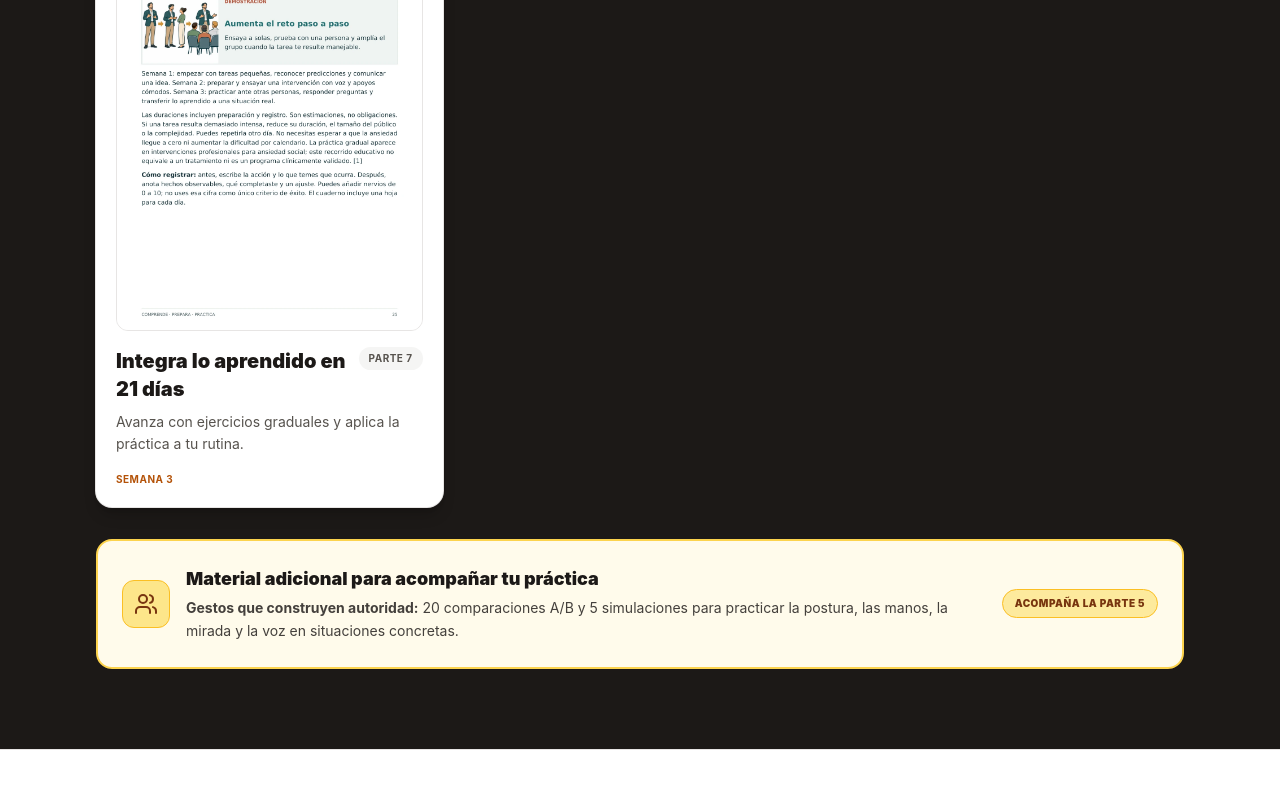
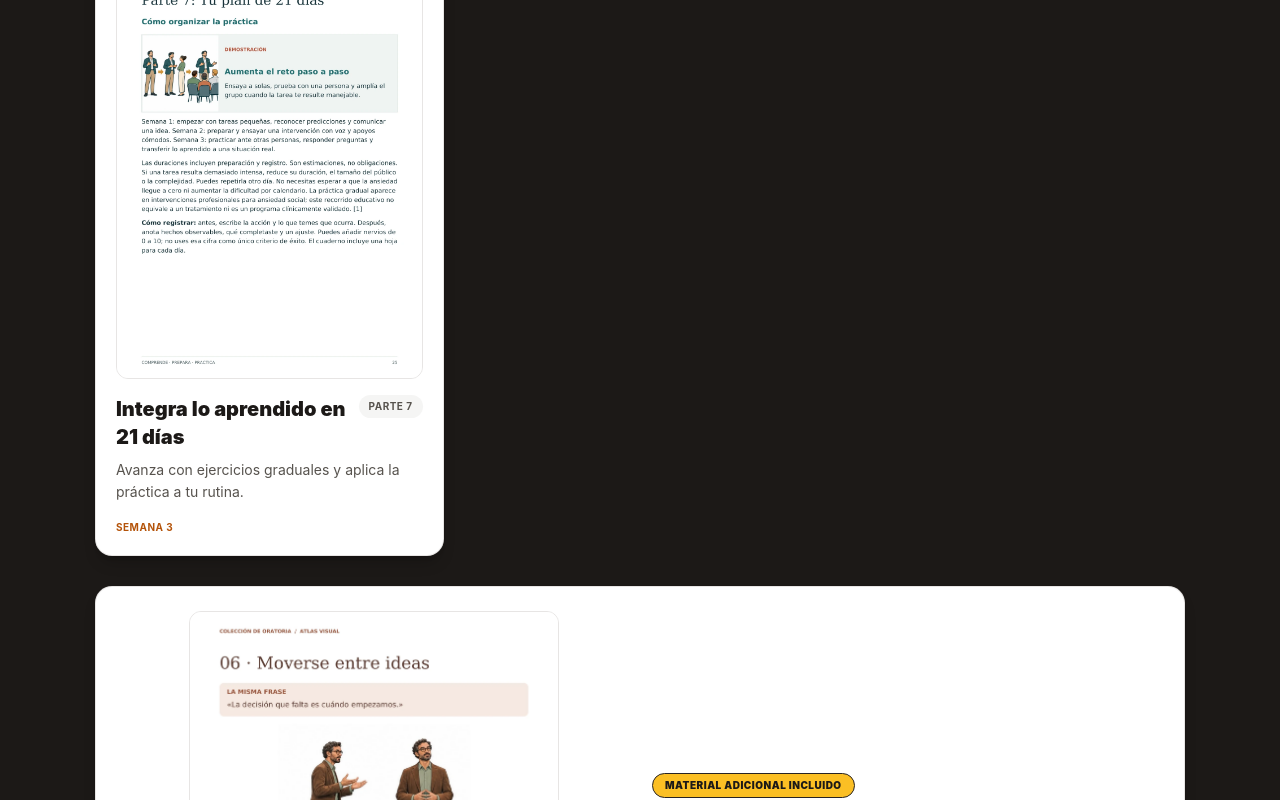
Before and after one commit to jaqueewald-ship-it/habla-en-p-blico-con-m-s-confianza-wvkq4nsyi, a React (Vite) app: page / in a window 1280 px wide. Shown: the part 5175-5975 px from the top of the page. Built offline with nearby package versions, Linux system fonts and the light colour scheme; what pocketbase would draw is missing.

Commit message:
Seção das 7 partes: novo título + bloco visual do material adicional (atlas) no Pack Completo Digital

```diff
--- a/src/components/sales/OfferTable.tsx
+++ b/src/components/sales/OfferTable.tsx
@@ -40,7 +40,8 @@ export const OfferTable: React.FC<OfferTableProps> = ({ onOpenCheckout }) => {
                 Habla en público con más confianza
               </h3>
               <p className="text-xs text-stone-400 mt-1">
-                Guía PDF + Audiobook + materiales de apoyo
+                Guía PDF + audiobook + material adicional "Gestos que construyen autoridad" + 6
+                bonos digitales
               </p>
             </div>
             <div className="sm:text-right shrink-0">
@@ -120,6 +121,29 @@ export const OfferTable: React.FC<OfferTableProps> = ({ onOpenCheckout }) => {
             </div>
           </div>
 
+          {/* Linha própria do material adicional (NÃO é bônus): antes da lista de bônus */}
+          <div className="p-4 sm:p-5 flex items-center justify-between gap-4 border-t-2 border-stone-800 hover:bg-stone-50 transition-colors">
+            <div className="flex items-start gap-3">
+              <span className="w-5 h-5 rounded-full bg-emerald-100 text-emerald-800 flex items-center justify-center shrink-0 mt-0.5">
+                <Check className="w-3.5 h-3.5 stroke-[2.5]" />
+              </span>
+              <div>
+                <span className="font-bold text-stone-900 block text-[11px] sm:text-xs uppercase tracking-wider">
+                  Material adicional del producto principal
+                </span>
+                <span className="text-xs text-stone-500">
+                  Gestos que construyen autoridad — atlas visual con 20 comparaciones A/B y 5
+                  simulaciones para practicar gestos, postura, mirada y voz.
+                </span>
+              </div>
+            </div>
+            <div className="text-right shrink-0 ml-4">
+              <span className="inline-flex items-center gap-1 px-2 py-0.5 rounded bg-emerald-50 text-emerald-800 text-xs font-bold border border-emerald-200">
+                Incluido
+              </span>
+            </div>
+          </div>
+
           {/* Bônus 1-6: cards com capa real (asset local; sem valores) */}
           <div className="p-6 sm:p-10 border-t-2 border-stone-800">
             <BonusCards />
--- a/src/components/sales/TableOfContents.tsx
+++ b/src/components/sales/TableOfContents.tsx
@@ -1,6 +1,5 @@
 import React from 'react'
 import { Badge } from '@/components/ui/badge'
-import { Users } from 'lucide-react'
 import parte01 from '@/assets/parte01entenderelmiedo-e22d9.webp'
 import parte02 from '@/assets/parte02posturayrespiracion-94e88.webp'
 import parte03 from '@/assets/parte03estructuradeldiscurso-6ae23.webp'
@@ -8,13 +7,15 @@ import parte04 from '@/assets/parte04lavoz-0d74d.webp'
 import parte05 from '@/assets/parte05miradaygestos-c25d2.webp'
 import parte06 from '@/assets/parte06preguntasdelpublico-24494.webp'
 import parte07 from '@/assets/parte07plande21dias-77660.webp'
+import atlasMuestra from '@/assets/gestosqueconstruyenautoridadmuestrawebmovimiento-1-e1d72.webp'
 
 /**
- * Seção "LAS 7 PARTES DEL RECORRIDO" — reformulada a pedido do autor:
- * sete cards com a IMAGEM ORIGINAL de cada parte (apresentação com
- * etiqueta PARTE 0X, anexada pelo autor), agrupamento visual por semana
- * (Semana 1: 1–2 · Semana 2: 3–5 · Semana 3: 6–7) e destaque do material
- * adicional na parte 5.
+ * Seção das 7 partes — sete cards com a IMAGEM ORIGINAL de cada parte
+ * (apresentação com etiqueta PARTE 0X, anexada pelo autor), agrupamento
+ * visual por semana (Semana 1: 1–2 · Semana 2: 3–5 · Semana 3: 6–7) e,
+ * logo após os cards, um bloco visual separado para o MATERIAL ADICIONAL
+ * incluído ("Gestos que construyen autoridad"). O material adicional NÃO é
+ * bono, NÃO é oitava parte e NÃO pertence à parte 5.
  * Os textos exatos abaixo foram ditados pelo autor em espanhol.
  */
 const PARTS: { id: number; title: string; description: string; image: string; alt: string }[] = [
@@ -89,7 +90,7 @@ export const TableOfContents: React.FC = () => {
             Índice del recorrido
           </Badge>
           <h2 className="text-3xl sm:text-4xl lg:text-5xl font-black text-white tracking-tight leading-tight">
-            LAS 7 PARTES DEL RECORRIDO
+            Conoce las 7 partes de la guía y el material adicional incluido
           </h2>
           <p className="mt-4 text-base sm:text-lg text-stone-300 font-normal">
             Un plan progresivo de 21 días para comprender tus nervios, preparar tus ideas y
@@ -148,25 +149,34 @@ export const TableOfContents: React.FC = () => {
           ))}
         </div>
 
-        {/* Destaque: material adicional que acompanha o recorrido (parte 5).
-            Não é bono, não é oitava parte, não é produto separado. */}
-        <div className="mt-8 rounded-2xl bg-amber-50 border-2 border-amber-300 p-5 sm:p-6 flex flex-col sm:flex-row items-start sm:items-center gap-4">
-          <div className="flex h-12 w-12 items-center justify-center rounded-xl bg-amber-200 border border-amber-400 shrink-0">
-            <Users className="w-6 h-6 text-amber-900" aria-hidden="true" />
+        {/* Bloco visual separado: MATERIAL ADICIONAL INCLUIDO.
+            Não é bono, não é oitava parte, não se mistura com a parte 5. */}
+        <div className="mt-8 rounded-2xl bg-white p-5 sm:p-6 shadow-lg shadow-black/20 ring-1 ring-stone-200">
+          <div className="grid grid-cols-1 md:grid-cols-2 gap-5 sm:gap-6 items-center">
+            <figure className="overflow-hidden rounded-xl border border-stone-200 bg-stone-50 max-w-sm md:max-w-none mx-auto">
+              <img
+                src={atlasMuestra}
+                alt="Página de muestra del atlas Gestos que construyen autoridad: comparación entre caminar mientras se habla y detenerse antes de presentar una decisión."
+                className="w-full h-auto block max-h-[520px] object-contain mx-auto"
+                loading="lazy"
+                decoding="async"
+              />
+            </figure>
+            <div>
+              <span className="inline-flex items-center rounded-full bg-amber-400 px-3 py-1 text-[10px] font-black uppercase tracking-wider text-stone-900 border border-stone-800">
+                Material adicional incluido
+              </span>
+              <h3 className="mt-3 text-xl sm:text-2xl font-black text-stone-900 leading-tight">
+                Gestos que construyen autoridad
+              </h3>
+              <p className="mt-3 text-sm sm:text-base text-stone-600 leading-relaxed">
+                Un atlas visual con 20 comparaciones A/B y 5 simulaciones para practicar gestos,
+                postura, mirada y voz en reuniones, presentaciones, entrevistas y videollamadas.
+                Compara distintas formas de comunicar una misma idea y observa qué opción te resulta
+                más natural para cada situación.
+              </p>
+            </div>
           </div>
-          <div>
-            <h4 className="font-black text-stone-900 text-base sm:text-lg">
-              Material adicional para acompañar tu práctica
-            </h4>
-            <p className="text-sm text-stone-700 leading-relaxed mt-1">
-              <strong>Gestos que construyen autoridad:</strong> 20 comparaciones A/B y 5
-              simulaciones para practicar la postura, las manos, la mirada y la voz en situaciones
-              concretas.
-            </p>
-          </div>
-          <span className="sm:ml-auto shrink-0 inline-flex items-center gap-1.5 rounded-full bg-amber-200/80 px-3 py-1.5 text-[10px] font-black uppercase tracking-wider text-amber-900 border border-amber-400">
-            Acompaña la parte 5
-          </span>
         </div>
       </div>
     </section>
--- a/src/lib/pocketbase/schema.json
+++ b/src/lib/pocketbase/schema.json
@@ -1,5 +1,5 @@
 {
-  "generatedAt": "2026-11-23T10:45:55.797Z",
+  "generatedAt": "2026-11-23T11:14:46.647Z",
   "collections": [
     {
       "name": "users",
```
Also changed, not shown: .skip.config.json, src/assets/gestosqueconstruyenautoridadmuestrawebmovimiento-1-e1d72.webp (added), 1 other file (tests, documents, lock files or other folders).
